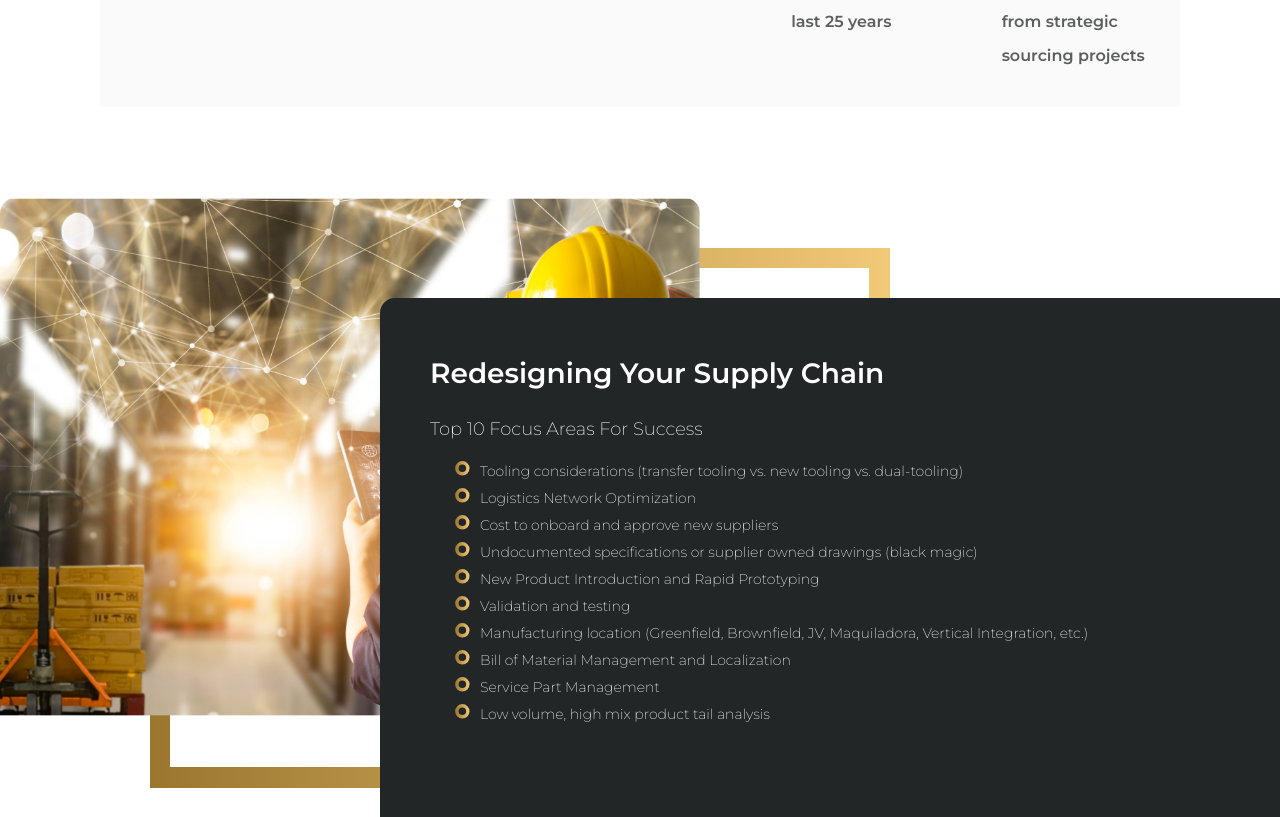
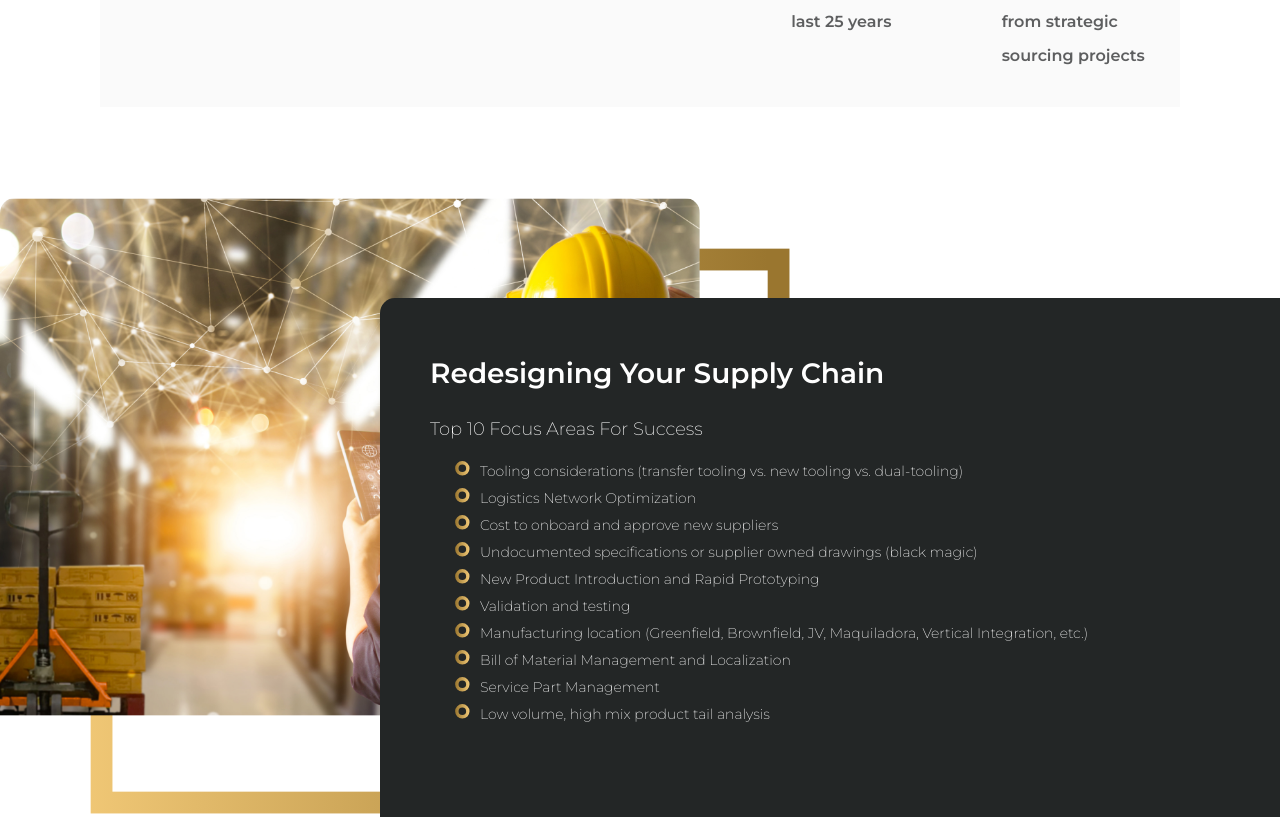
Before and after one commit to achtu/hotel-homepage, a plain HTML site: page index.html in a window 1280 px wide. Shown: the part 1222-2039 px from the top of the page. Drawn offline with Linux system fonts and the light colour scheme.

Commit message:
added new container

```diff
--- a/index.html
+++ b/index.html
@@ -149,7 +149,7 @@
         <div class="photo-wrapper">
           <div class="wrapper-of-wrap">
             <div class="gold-wrap">
-              <div class="gold"></div>
+              <div class="gold"><img src="/img/gold-square.svg" alt="Gold square image" /></div>
             </div>
           </div>
           <div class="image-div"></div>
--- a/styles.css
+++ b/styles.css
@@ -154,20 +154,11 @@ hr {
   position: relative;
 }
 
-.gold-wrap {
+.gold img{
+  top: 250px;
   position: absolute;
-  background: var(--linear);
-  padding: 20px;
   width: 700px;
-  height: 500px;
-  left: 150px;
-  margin-top: 250px;
-}
-.gold {
-  position: absolute;
-  background-color: #fff;
-  width: 699px;
-  height: 499px;
+  left: 90px;
 }
 .image-div {
   background-image: url(/img/engineer-hold-tablet-control-delivery-transportationglobal-logistic-contribution-innovative\ 1.png);
@@ -370,7 +361,7 @@ h4 {
 }
 .cont-3-img img{
   position: absolute;
-  width: 800px;
+  width: 700px;
 left: 0;
 }
 .cont-3-text{
@@ -384,7 +375,7 @@ left: 0;
   font-weight: 200;
   font-size: 18px;
   line-height: 27px;
-  width: 550px;
+  width: 650px;
   height: 400px;
   padding: 100px 70px;
   border-radius: 15px 0px 0px 15px;
```
